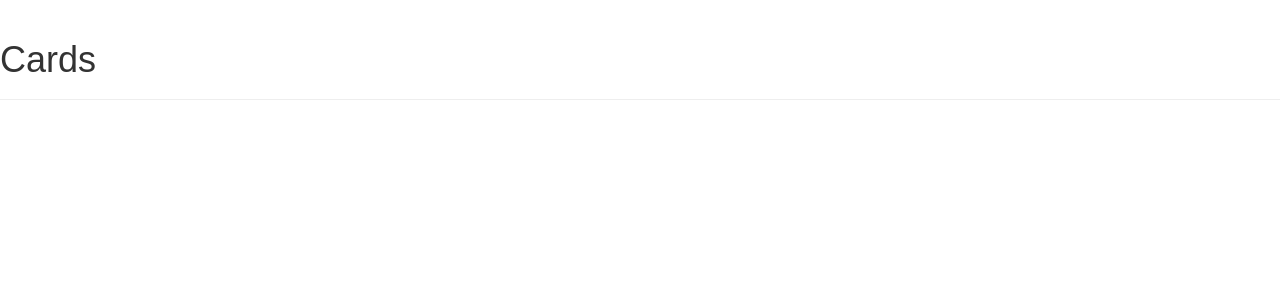
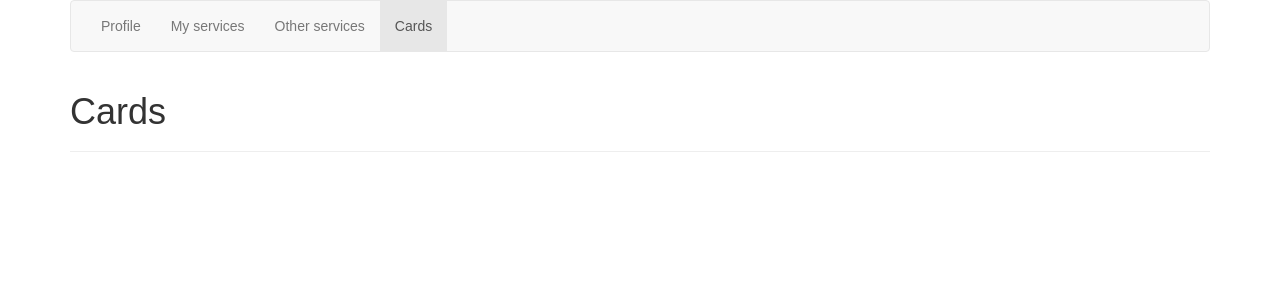
Before and after one commit to ExecutionLLC/cross_transaction_system, a React (Create React App) app in the folder frontend/: page /cards in a window 1280 px wide. Shown: the top 300 px of the page. Built offline with nearby package versions, Linux system fonts and the light colour scheme.

Commit message:
navigation added

```diff
--- a/frontend/package.json
+++ b/frontend/package.json
@@ -3,6 +3,7 @@
   "version": "0.1.0",
   "private": true,
   "dependencies": {
+    "prop-types": "^15.6.2",
     "react": "^16.4.2",
     "react-bootstrap": "^0.32.3",
     "react-dom": "^16.4.2",
--- /dev/null
+++ b/frontend/src/Components/Navigation.jsx
@@ -0,0 +1,42 @@
+import React from 'react';
+import { Nav, Navbar, NavItem } from 'react-bootstrap';
+
+
+function Navigation(props) {
+  const tabs = [
+    {
+      url: '/profile',
+      title: 'Profile',
+    },
+    {
+      url: '/myservices',
+      title: 'My services',
+    },
+    {
+      url: '/otherservices',
+      title: 'Other services',
+    },
+    {
+      url: '/cards',
+      title: 'Cards',
+    },
+  ];
+
+  return (
+    <Navbar>
+      <Nav>
+        {tabs.map(tab => (
+          <NavItem
+            key={tab.url}
+            href={tab.url}
+            active={tab.url === props.page}
+          >
+            {tab.title}
+          </NavItem>
+        ))}
+      </Nav>
+    </Navbar>
+  );
+}
+
+export default Navigation;
--- a/frontend/src/Views/Cards/Cards.jsx
+++ b/frontend/src/Views/Cards/Cards.jsx
@@ -1,13 +1,9 @@
 import React from 'react';
-import { PageHeader } from 'react-bootstrap';
+import ViewBase from '../ViewBase';
 
 
-export default function () {
+export default function (props) {
   return (
-    <div>
-      <PageHeader>
-        Cards
-      </PageHeader>
-    </div>
+    <ViewBase {...props} pageHeader="Cards" />
   );
 }
--- a/frontend/src/Views/MyServices/MyServices.jsx
+++ b/frontend/src/Views/MyServices/MyServices.jsx
@@ -1,13 +1,9 @@
 import React from 'react';
-import { PageHeader } from 'react-bootstrap';
+import ViewBase from '../ViewBase';
 
 
-export default function () {
+export default function (props) {
   return (
-    <div>
-      <PageHeader>
-        My services
-      </PageHeader>
-    </div>
+    <ViewBase {...props} pageHeader="My services" />
   );
 }
--- a/frontend/src/Views/OtherServices/OtherServices.jsx
+++ b/frontend/src/Views/OtherServices/OtherServices.jsx
@@ -1,13 +1,9 @@
 import React from 'react';
-import { PageHeader } from 'react-bootstrap';
+import ViewBase from '../ViewBase';
 
 
-export default function () {
+export default function (props) {
   return (
-    <div>
-      <PageHeader>
-        Other services
-      </PageHeader>
-    </div>
+    <ViewBase {...props} pageHeader="Other services" />
   );
 }
--- a/frontend/src/Views/Profile/Profile.jsx
+++ b/frontend/src/Views/Profile/Profile.jsx
@@ -1,13 +1,9 @@
 import React from 'react';
-import { PageHeader } from 'react-bootstrap';
+import ViewBase from '../ViewBase';
 
 
-export default function () {
+export default function (props) {
   return (
-    <div>
-      <PageHeader>
-        Profile
-      </PageHeader>
-    </div>
+    <ViewBase {...props} pageHeader="Profile" />
   );
 }
--- /dev/null
+++ b/frontend/src/Views/ViewBase.jsx
@@ -0,0 +1,35 @@
+import React from 'react';
+import PropTypes from 'prop-types';
+import { PageHeader, Grid } from 'react-bootstrap';
+import Navigation from '../Components/Navigation';
+
+
+function ViewBase(props) {
+  const { match, pageHeader, children } = props;
+  return (
+    <Grid>
+      <Navigation
+        page={match.url}
+      />
+      <PageHeader>
+        {pageHeader}
+      </PageHeader>
+      {children}
+    </Grid>
+  );
+}
+
+ViewBase.propTypes = {
+  match: PropTypes.shape({
+    url: PropTypes.string.isRequired,
+  }).isRequired,
+  pageHeader: PropTypes.string.isRequired,
+  children: PropTypes.node,
+};
+
+ViewBase.defaultProps = {
+  children: null,
+};
+
+
+export default ViewBase;
```
